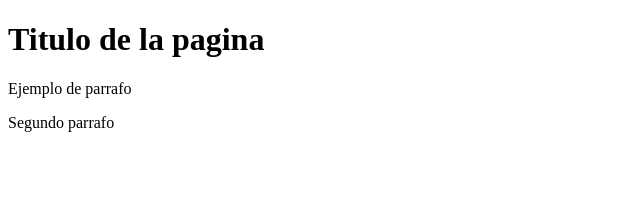
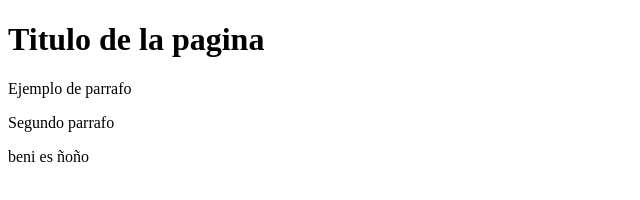
Before and after one commit to Dant325/prueba1, a plain HTML site: page index.html in a window 1280 px wide. Shown: the whole page, without its empty margins (0-640 px from the left). Drawn offline with Linux system fonts and the light colour scheme.

Commit message:
Cambio 3

```diff
--- a/index.html
+++ b/index.html
@@ -10,5 +10,6 @@
     <h1>Titulo de la pagina</h1>
     <p>Ejemplo de parrafo</p>
     <p>Segundo parrafo</p>
+    <p>beni es ñoño</p>
 </body>
 </html>
```
